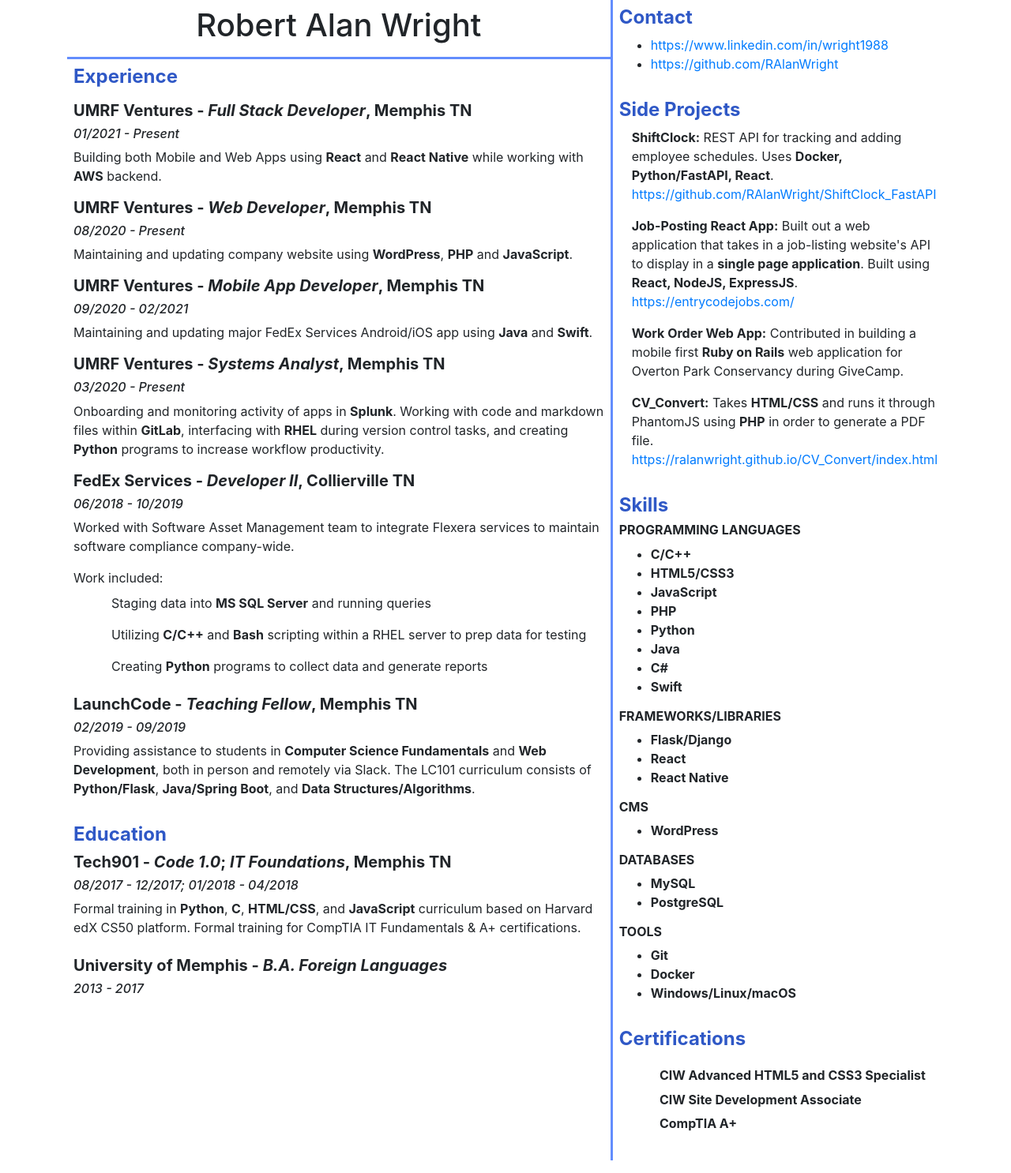
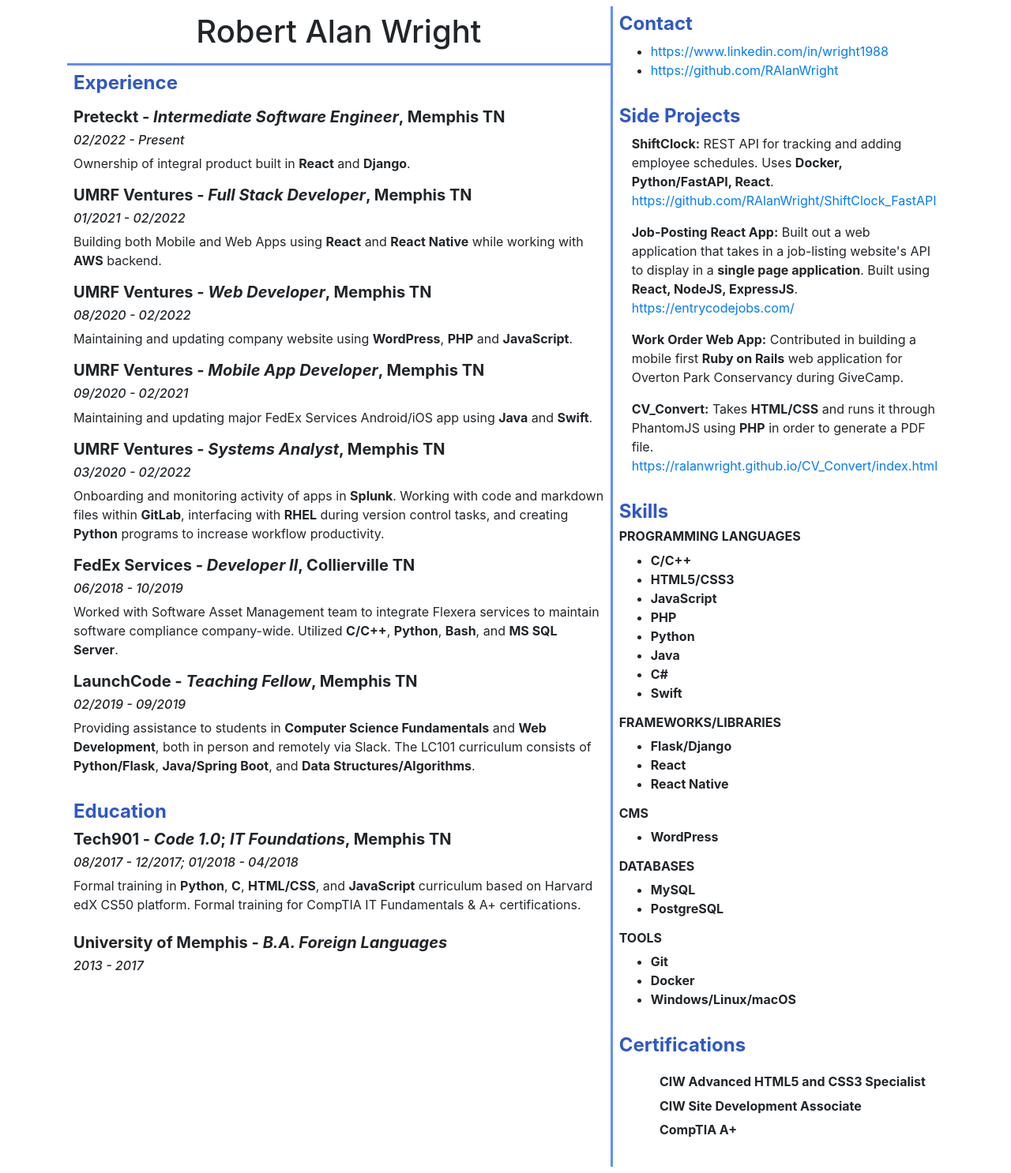
Before and after one commit to RAlanWright/CV_Convert, a PHP site: page / in a window 1280 px wide. Shown: the whole page at 79% size. Run offline with PHP 8.4, Linux system fonts and the light colour scheme.

Commit message:
Updated resume to include Preteckt

```diff
--- a/index.html
+++ b/index.html
@@ -21,13 +21,18 @@
       <section>
         <h4 class="strongFont strongFontBlue">Experience</h4>
         <p>
+          <h5 class="strongFont">Preteckt - <em>Intermediate Software Engineer</em>, Memphis TN</h5>
+          <h6><em>02/2022 - Present</em></h6>
+          Ownership of integral product built in <strong>React</strong> and <strong>Django</strong>.
+        </p>
+        <p>
           <h5 class="strongFont">UMRF Ventures - <em>Full Stack Developer</em>, Memphis TN</h5>
-          <h6><em>01/2021 - Present</em></h6>
+          <h6><em>01/2021 - 02/2022</em></h6>
           Building both Mobile and Web Apps using <strong>React</strong> and <strong>React Native</strong> while working with <strong>AWS</strong> backend.
         </p>
         <p>
           <h5 class="strongFont">UMRF Ventures - <em>Web Developer</em>, Memphis TN</h5>
-          <h6><em>08/2020 - Present</em></h6>
+          <h6><em>08/2020 - 02/2022</em></h6>
           Maintaining and updating company website using <strong>WordPress</strong>, <strong>PHP</strong> and <strong>JavaScript</strong>.
         </p>
         <p>
@@ -37,22 +42,15 @@
         </p>
         <p>
           <h5 class="strongFont">UMRF Ventures - <em>Systems Analyst</em>, Memphis TN</h5>
-          <h6><em>03/2020 - Present</em></h6>
+          <h6><em>03/2020 - 02/2022</em></h6>
           Onboarding and monitoring activity of apps in <strong>Splunk</strong>. Working with code and markdown files within <strong>GitLab</strong>, interfacing with <strong>RHEL</strong> during version control tasks, and creating <strong>Python</strong> programs to increase workflow productivity.
         </p>
         <p>
           <h5 class="strongFont">FedEx Services - <em>Developer II</em>, Collierville TN </h5>
           <h6><em>06/2018 - 10/2019</em></h6>
           Worked with Software Asset Management team to integrate Flexera services to maintain software
-          compliance company-wide.
+          compliance company-wide. Utilized <strong>C/C++</strong>, <strong>Python</strong>, <strong>Bash</strong>, and <strong>MS SQL Server</strong>.
         </p>
-        Work included:
-        <ul class="miniSection">
-          <li class="sectionItem"> Staging data into <strong>MS SQL Server</strong> and running queries</li>
-          <li class="sectionItem">Utilizing <strong>C/C++</strong> and <strong>Bash</strong>
-            scripting within a RHEL server to prep data for testing</li>
-          <li class="sectionItem"> Creating <strong>Python</strong> programs to collect data and generate reports</li>
-        </ul>
         <p>
           <h5 class="strongFont">LaunchCode - <em>Teaching Fellow</em>, Memphis TN</h5>
           <h6><em>02/2019 - 09/2019</em></h6>
--- a/styles.css
+++ b/styles.css
@@ -5,7 +5,9 @@
 .container {
   display: flex;
   max-height: 100%;
-  margin: auto;
+  /* margin: auto; */
+  margin-top: 1vh;
+  margin-bottom: 1vh;
 }
 
 .nameBorder {
```
